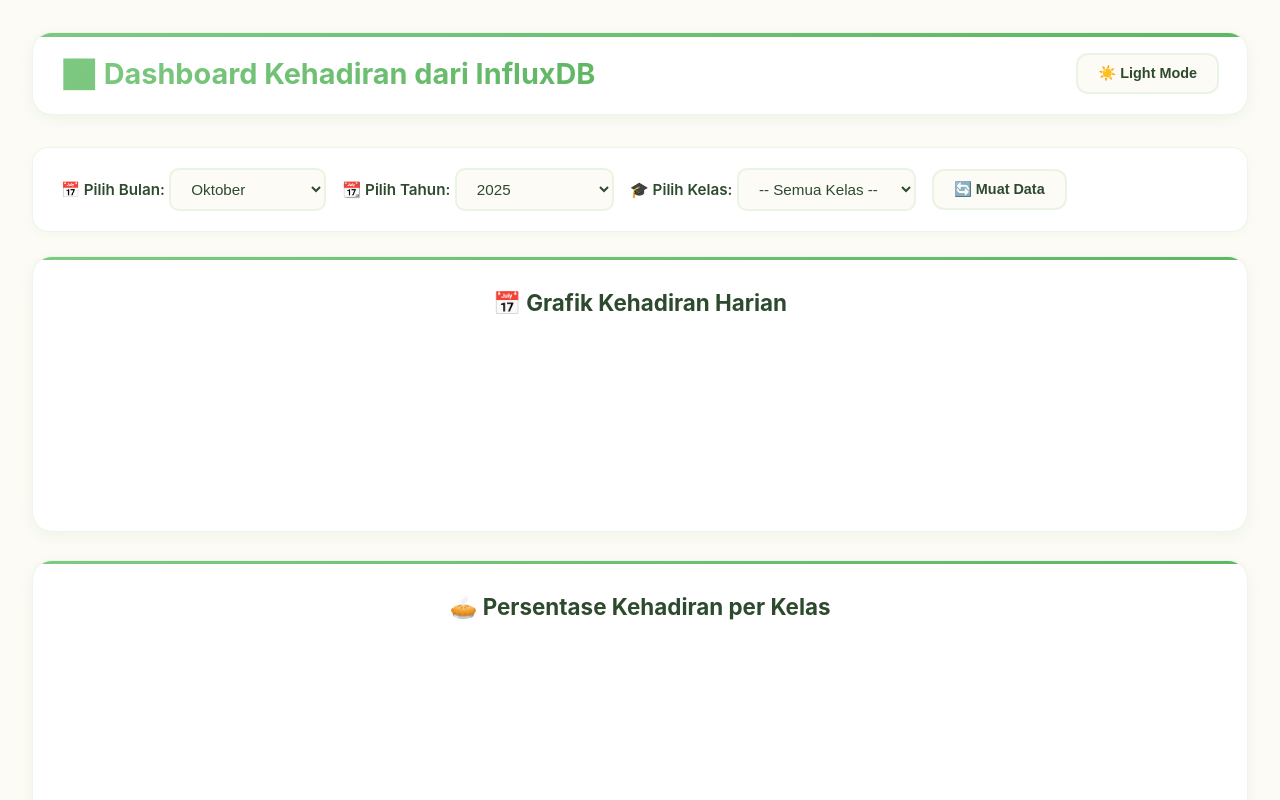
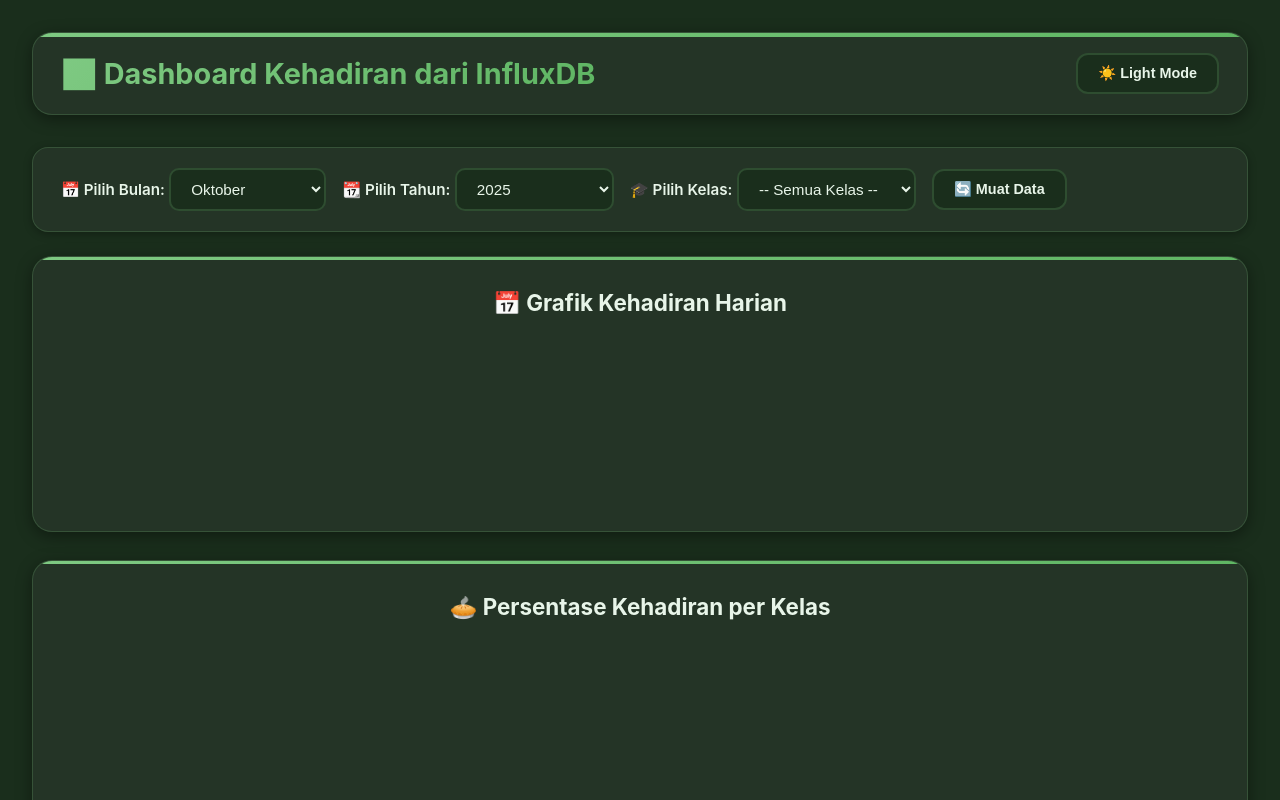
Before and after one commit to bidaayu/bidaayu-app, a website: page dashboard.html in a window 1280 px wide. Both pictures are taken after a click on the button "🌙 Dark Mode". Shown: the top 800 px of the page. Drawn offline with nearby package versions, Linux system fonts and the light colour scheme; no server answers.

Commit message:
Update dashboard.html dark mode bug

```diff
--- a/dashboard.html
+++ b/dashboard.html
@@ -245,10 +245,14 @@
     }
 
     function toggleTheme() {
-      document.body.classList.toggle('dark-mode');
+      const html = document.documentElement;
+      const isDark = html.getAttribute('data-theme') === 'dark';
+      html.setAttribute('data-theme', isDark ? 'light' : 'dark');
       const btn = document.querySelector('.theme-toggle');
-      btn.textContent = document.body.classList.contains('dark-mode') ? '☀️ Light Mode' : '🌙 Dark Mode';
-      loadData();
+      btn.textContent = isDark ? '🌙 Dark Mode' : '☀️ Light Mode';
+
+      // Simpan preferensi
+      localStorage.setItem('theme', isDark ? 'light' : 'dark');
     }
 
     // 🔹 Fungsi tambahan: populate daftar kelas dari students_all.csv
```
